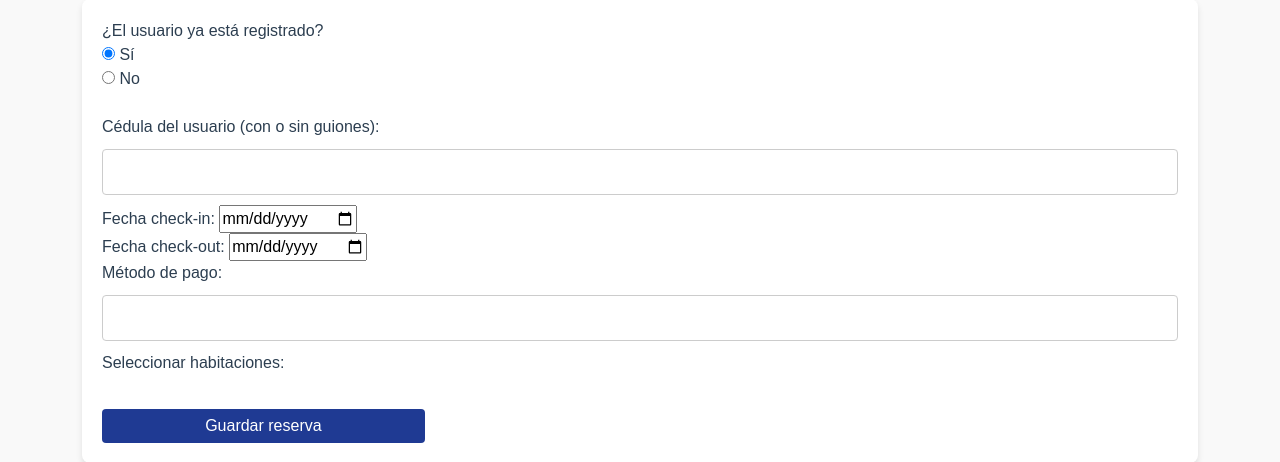
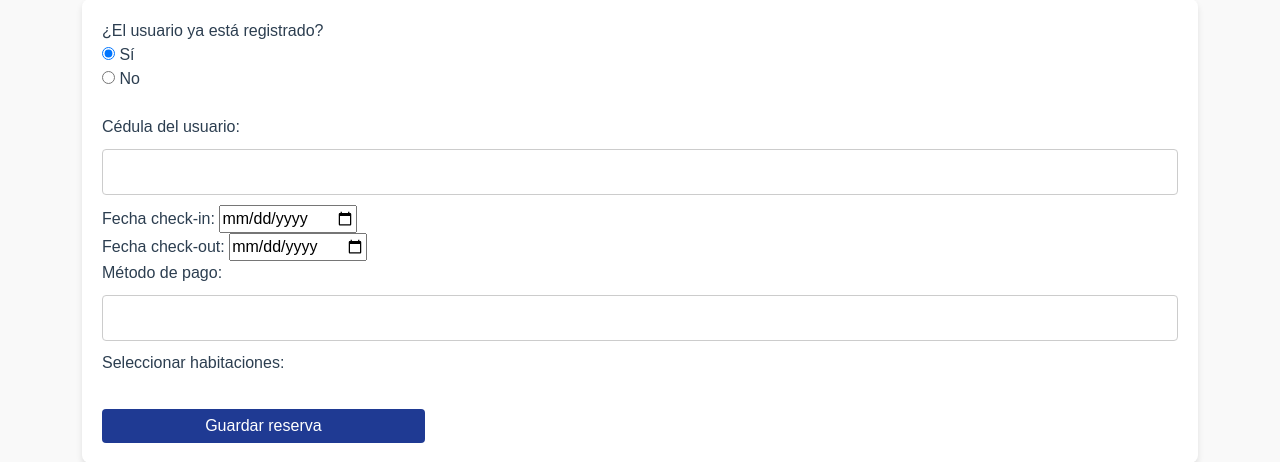
Before and after one commit to elmerurbina/hotelera.com, a Django app: template templates/reserves/reserva_empleado_form.html in a window 1280 px wide. Shown: the part 133-595 px from the top of the page. Run offline with Django 5.2, Linux system fonts and the light colour scheme; the template is opened without the code that fills it, so the values that code supplies are empty.

Commit message:
last update

```diff
--- a/templates/reserves/reserva_empleado_form.html
+++ b/templates/reserves/reserva_empleado_form.html
@@ -22,7 +22,7 @@
 
         <!-- Campo correo, siempre con el mismo name -->
         <div id="campo-cedula">
-            <label>Cédula del usuario (con o sin guiones):</label>
+            <label>Cédula del usuario:</label>
             <input type="text" name="cedula_usuario" required><br>
         </div>
 
```
